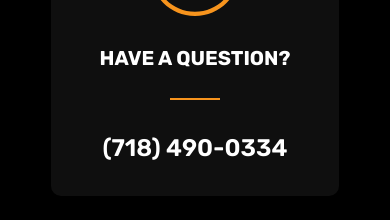
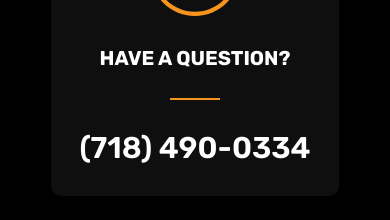
Before and after one commit to GetmevaDev/speedy-fresh, a React (Create React App) app: page / in a window 390 px wide. Shown: the part 1640-1860 px from the top of the page. Built offline with nearby package versions, Linux system fonts and the light colour scheme.

Commit message:
making phone number clickable

```diff
--- a/public/index.html
+++ b/public/index.html
@@ -39,11 +39,15 @@
       }}
       </script>
 
+
+
     <title>Speedy Fresh Laundromat</title>
   </head>
   <body>
     <noscript>You need to enable JavaScript to run this app.</noscript>
     <div id="root"></div>
 
+
+
   </body>
 </html>
--- a/src/components/Address.js
+++ b/src/components/Address.js
@@ -5,12 +5,13 @@ import "../css/address.css";
 import address from "../images/icon-address.svg";
 import hours from "../images/icon-hours.svg";
 import call from "../images/icon-call.svg";
-function AddressCard({ img, title, subtitle }) {
+function AddressCard({ img, title, subtitle, tel }) {
   return (
     <div className="address-card">
       <img src={img} alt={title} />
       <h5>{title} </h5>
-      <h4>{subtitle}</h4>
+      {tel ? <a href="tel:(718)4900334">{tel}</a> :<h4>{subtitle}</h4> }
+
     </div>
   );
 }
@@ -28,7 +29,7 @@ function Address() {
         <AddressCard
           img={call}
           title="Have a question?"
-          subtitle="(718) 490-0334"
+          tel="(718) 490-0334"
         />
       </div>
     </div>
--- a/src/components/Footer.js
+++ b/src/components/Footer.js
@@ -4,8 +4,6 @@ import RGM from "../images/RGM.svg";
 import "../css/footer.css";
 
 function Footer() {
-
-
   return (
     <footer className="footer">
       <ul className="footer__nav">
@@ -68,7 +66,33 @@ function Footer() {
         </div>
       </div>
 
+      <meta property="og:locale" content="en_US" />
 
+      <meta property="og:site_name" content="Speedy Fresh Laundry Service" />
+
+      <meta property="og:type" content="website" />
+
+      <meta
+        property="og:title"
+        content="Speedy Fresh: Professional Laundry Service in Brooklyn, NY: Wash and Fold, Laundry Pick Up and Delivery Service."
+      />
+
+      <meta
+        property="og:description"
+        content="Professional Laundry Pick Up and Delivery Service, wash and fold: new Laundromats at Speedy Fresh Laundry, quick and top-quality service for same day and next day laundry"
+      />
+
+      <meta property="og:url" content="Speedy Fresh Laundromat " />
+
+      <meta
+        property="og:image"
+        content="https://speedyfreshlaundromat.com/static/media/logo.8780194d.svg"
+      />
+
+      <meta
+        property="og:image:secure_url"
+        content="https://speedyfreshlaundromat.com/static/media/logo.8780194d.svg"
+      />
     </footer>
   );
 }
--- a/src/components/Map.js
+++ b/src/components/Map.js
@@ -13,7 +13,7 @@ function MapContent() {
       </div>
       <div className="mapContent__text">
         <img  src={call} alt="call"/>
-        <span>(718) <b>490-0334</b> </span>
+       <a className="mapContent__tel" href="tel:(718)4900334" > <span>(718) <b>490-0334</b> </span></a>
       </div>
       <div className="mapContent__text">
         <img  src={hours} alt="hours"/>
--- a/src/css/address.css
+++ b/src/css/address.css
@@ -31,6 +31,14 @@
 
   color: #ffffff;
 }
+.address-card a {
+  font-weight: 600;
+  font-size: 30px;
+  line-height: 36px;
+  text-align: center;
+
+  color: #ffffff;
+}
 .address-card h5::after {
   content: "";
   display: block;
--- a/src/css/footer.css
+++ b/src/css/footer.css
@@ -40,6 +40,7 @@
 .footer__logo p .rgm{
   color: var(--primary-color);
   font-weight: 400;
+  margin-left: 8px;
 }
 
 
--- a/src/css/map.css
+++ b/src/css/map.css
@@ -47,6 +47,13 @@
 
   color: #ffffff;
 }
+ .mapContent__text .mapContent__tel  {
+  font-weight: 400;
+  font-size: 18px;
+  line-height: 21px;
+
+  color: #ffffff;
+}
 .map_address__img iframe{
   height: 300px;
   width: 100%;
--- a/src/pages/ContactUs.js
+++ b/src/pages/ContactUs.js
@@ -29,9 +29,12 @@ function ContactUs() {
             </div>
             <div className="mapContent__text">
               <img src={call} alt="call" />
+              <a href="tel:(718)4900334" >
               <span>
                 (718) <b>490-0334</b>
               </span>
+              </a>
+
             </div>
             <div className="mapContent__text">
               <img src={hours} alt="hours" />
```
